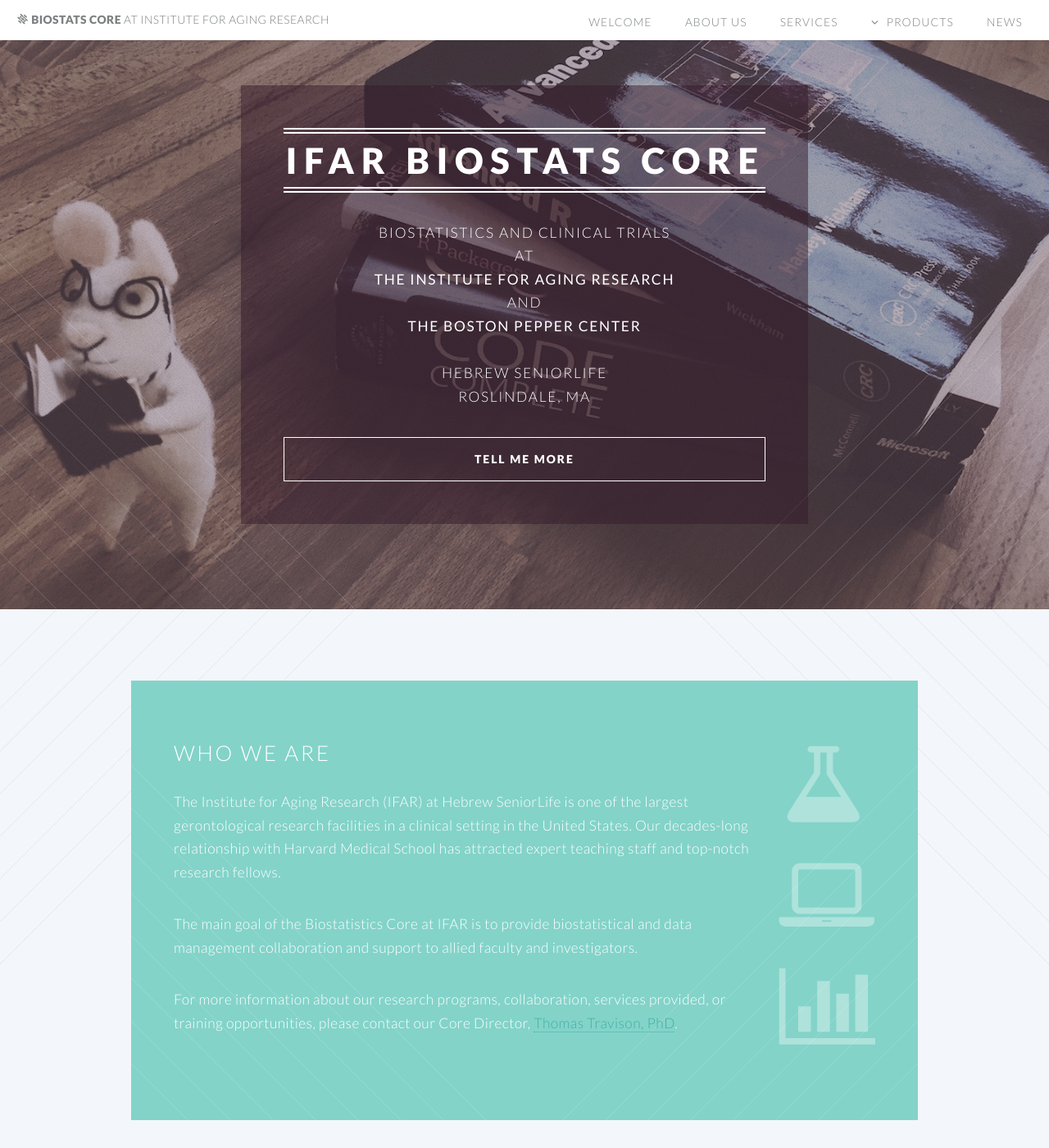
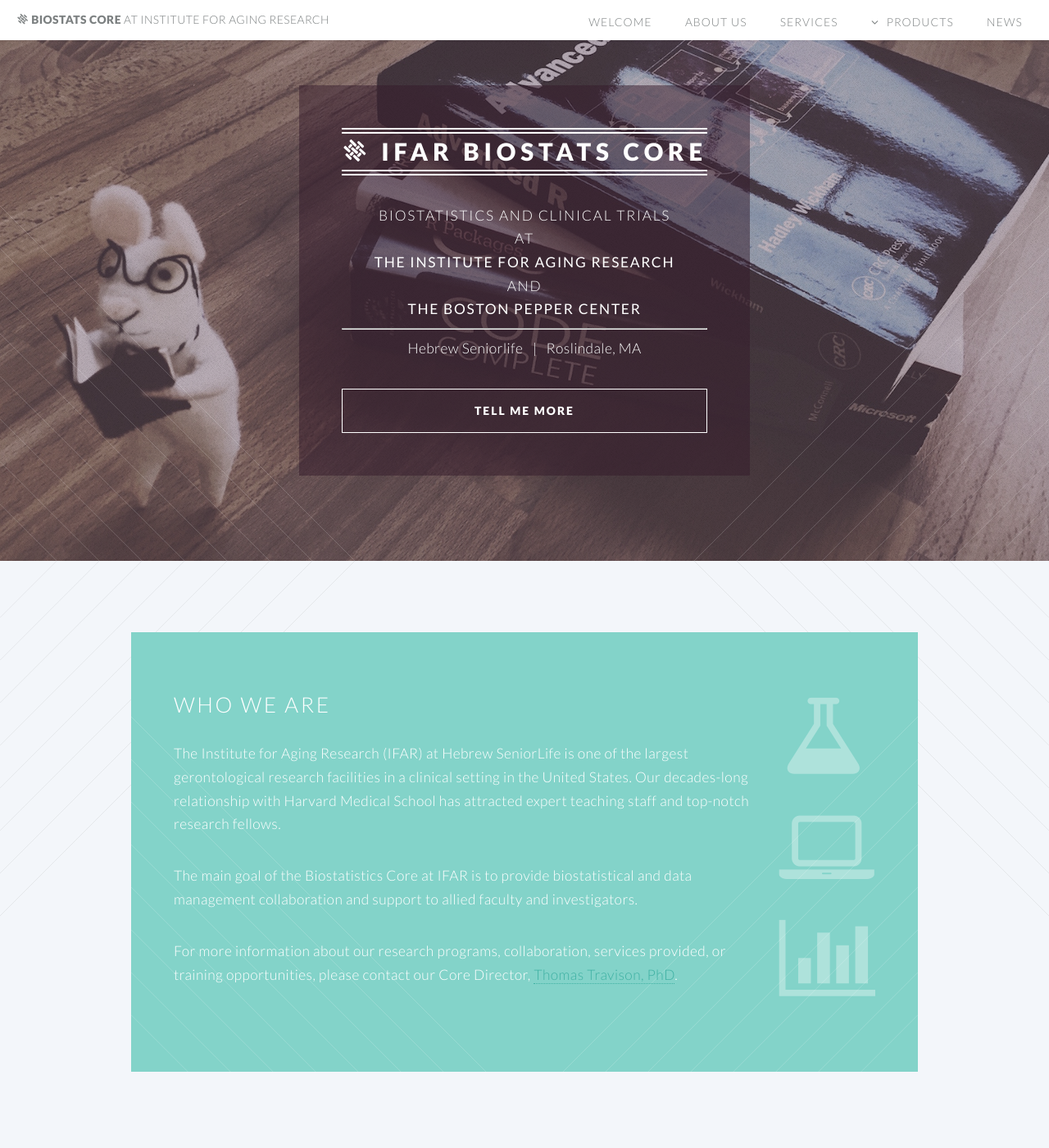
Before and after one commit to timothytsai/IFARbiostats.github.io, a Jekyll site: the page built from index.html, in a window 1280 px wide and 1400 px high. Shown: the whole window at 82% size. Built offline with Jekyll 4.4.1, drawn with Linux system fonts in a browser that asks for light colours; some web fonts are replaced.

Commit message:
Change banner layout a bit

```diff
--- a/_includes/banner.html
+++ b/_includes/banner.html
@@ -10,12 +10,14 @@
     <div class="inner">
 
         <header>
-            <h2>IFAR BioStats Core</h2>
+            <h2 style="font-size: 1.7em;"><i class="icon-hsl"></i> IFAR BioStats Core</h2>
         </header>
-        <p> Biostatistics and Clinical Trials
-           <br> AT  <br> <strong> The Institute for Aging Research </strong> <br> AND <br> <strong>  The Boston Pepper Center </strong>
-          <br> <br> Hebrew Seniorlife
-          <br> Roslindale, MA </p>
+        <p> Biostatistics and Clinical Trials<br>
+          AT <br>
+          <a href="http://www.instituteforagingresearch.org/" style="border-bottom: double 0px"><strong>The Institute for Aging Research</strong></a><br>
+          AND <br>
+          <a href="http://www.bostonpeppercenter.org/" style="border-bottom: double 0px"><strong>The Boston Pepper Center</strong></a><br>
+          <hr> Hebrew Seniorlife&nbsp;&nbsp;&nbsp;|&nbsp;&nbsp;&nbsp;Roslindale, MA </p>
         <footer>
             <ul class="buttons vertical">
                 <li><a href="/#about" class="button fit scrolly">Tell Me More</a></li>
--- a/css/style.css
+++ b/css/style.css
@@ -96,10 +96,14 @@
 	}
 
 	hr {
-		border-top: solid 1px rgba(124, 128, 129, 0.2);
-		border: 0;
-		margin-bottom: 1.5em;
-	}
+    display: block;
+    margin-top: 0.5em;
+    margin-bottom: 0.5em;
+    margin-left: auto;
+    margin-right: auto;
+    border-style: inset;
+    border-width: 1px;
+  }
 
 	blockquote {
 		border-left: solid 0.5em rgba(124, 128, 129, 0.2);
```
Also changed, not shown: css/skel.css (line endings or trailing spaces).
